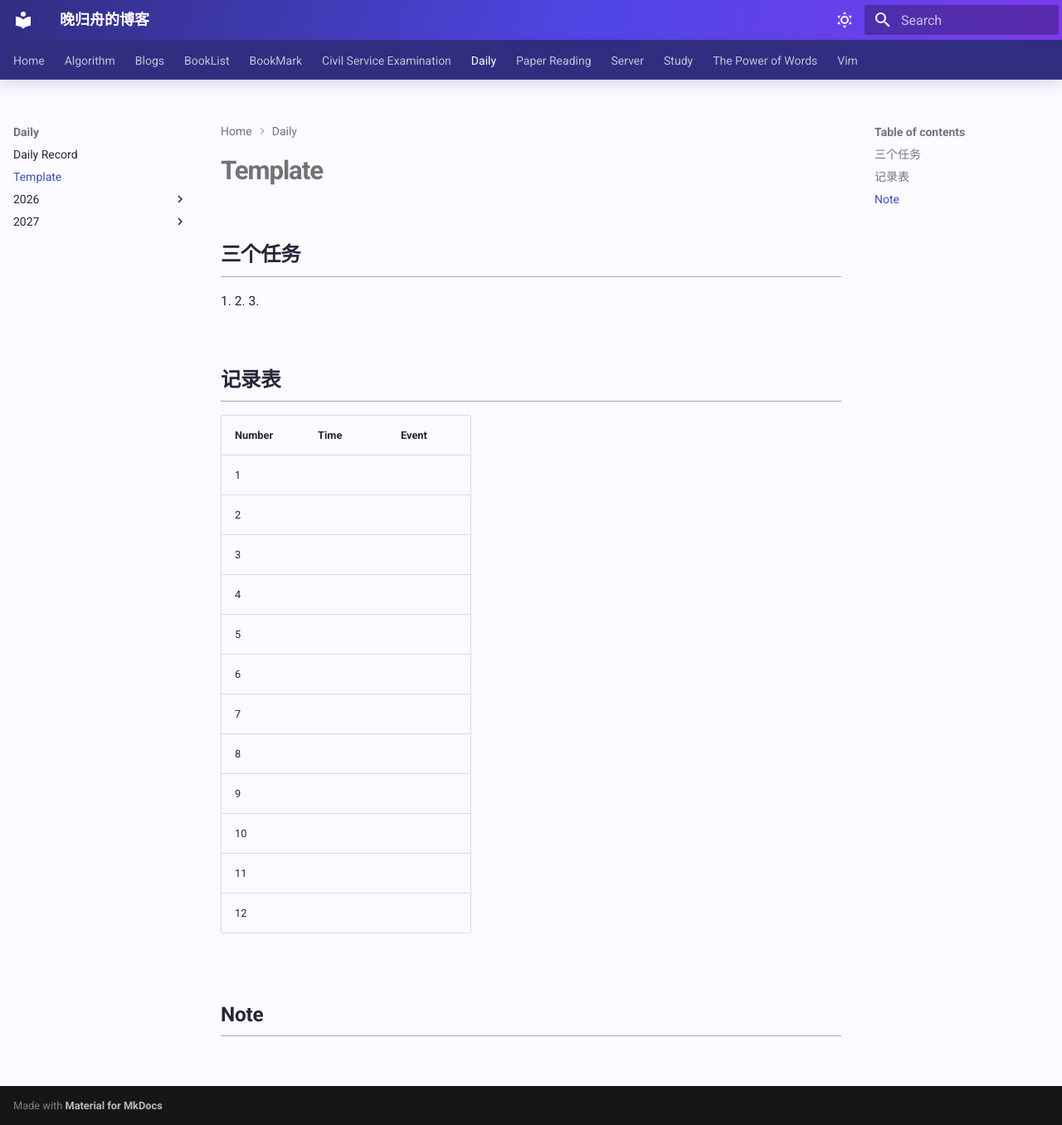
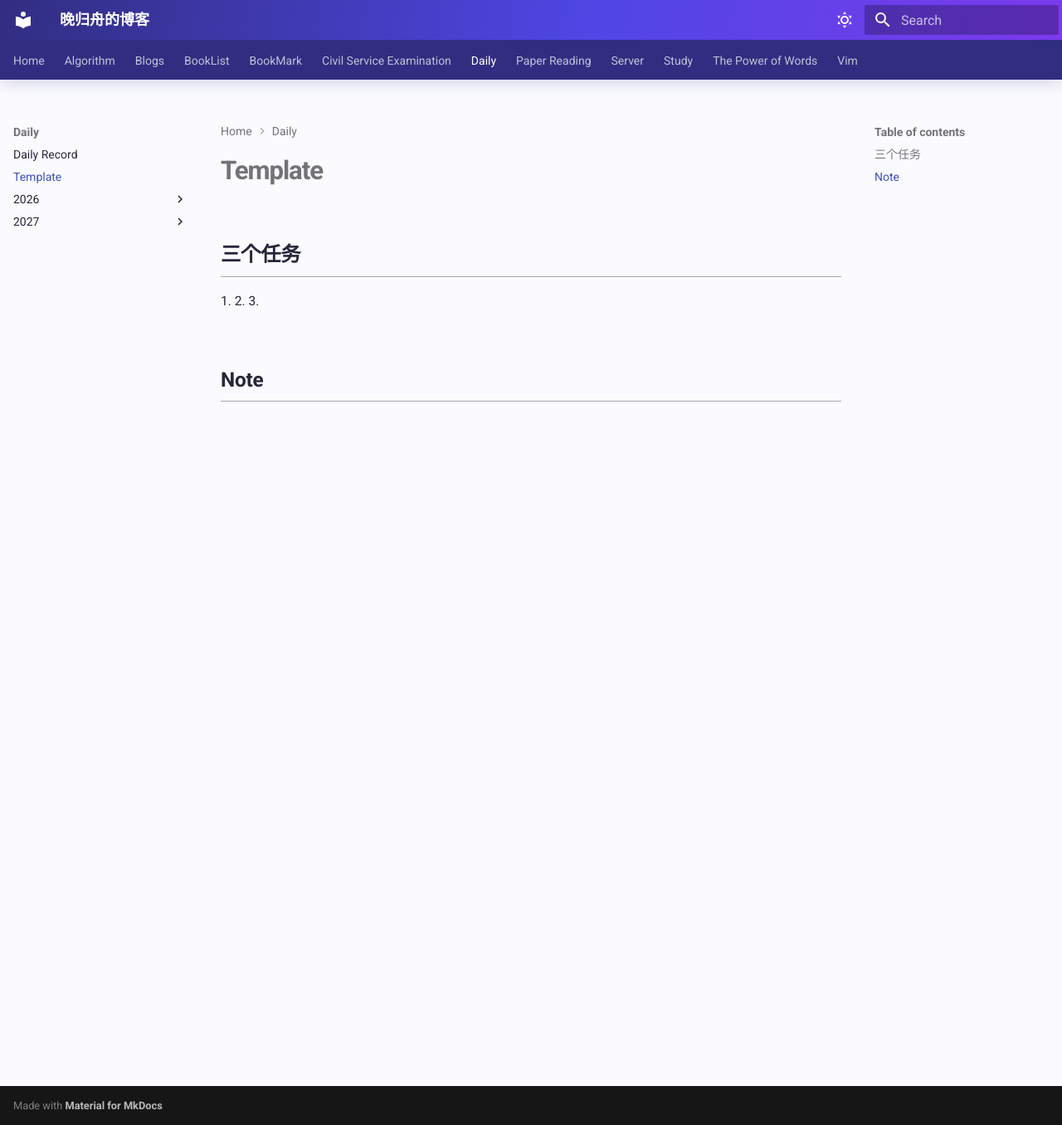
Before and after one commit to WGZ-W/wgz-w.github.io, an MkDocs documentation site: the page built from docs/Daily/template.md, in a window 1280 px wide and 1356 px high. Shown: the whole window at 83% size. Built offline with MkDocs 1.6.1 and Material for MkDocs 9.7.7, drawn with Linux system fonts in a browser that asks for light colours.

Commit message:
docs: add 0916 daily log and modify daily template

```diff
--- a/docs/Daily/template.md
+++ b/docs/Daily/template.md
@@ -9,23 +9,6 @@
 2.
 3.
 
-## 记录表
-
-|Number| Time | Event|
-|-|-|-|
-|1| | |
-|2| | |
-|3| | |
-|4| | |
-|5| | |
-|6| | |
-|7| | |
-|8| | |
-|9| | |
-|10| | |
-|11| | |
-|12| | |
-
 
 ## Note
 >
--- a/docs/stylesheets/extra.css
+++ b/docs/stylesheets/extra.css
@@ -76,6 +76,16 @@
   border-left-color: var(--md-primary-fg-color);
 }
 
+.md-typeset ul,
+.md-typeset ol {
+  padding-inline-start: 1.5rem;
+}
+
+.md-typeset li > ul,
+.md-typeset li > ol {
+  padding-inline-start: 1.25rem;
+}
+
 .md-nav__link--active,
 .md-nav__link:focus,
 .md-nav__link:hover {
```
Also changed, not shown: docs/Daily/2026/September/0916.md (added, +19 -0 lines).
